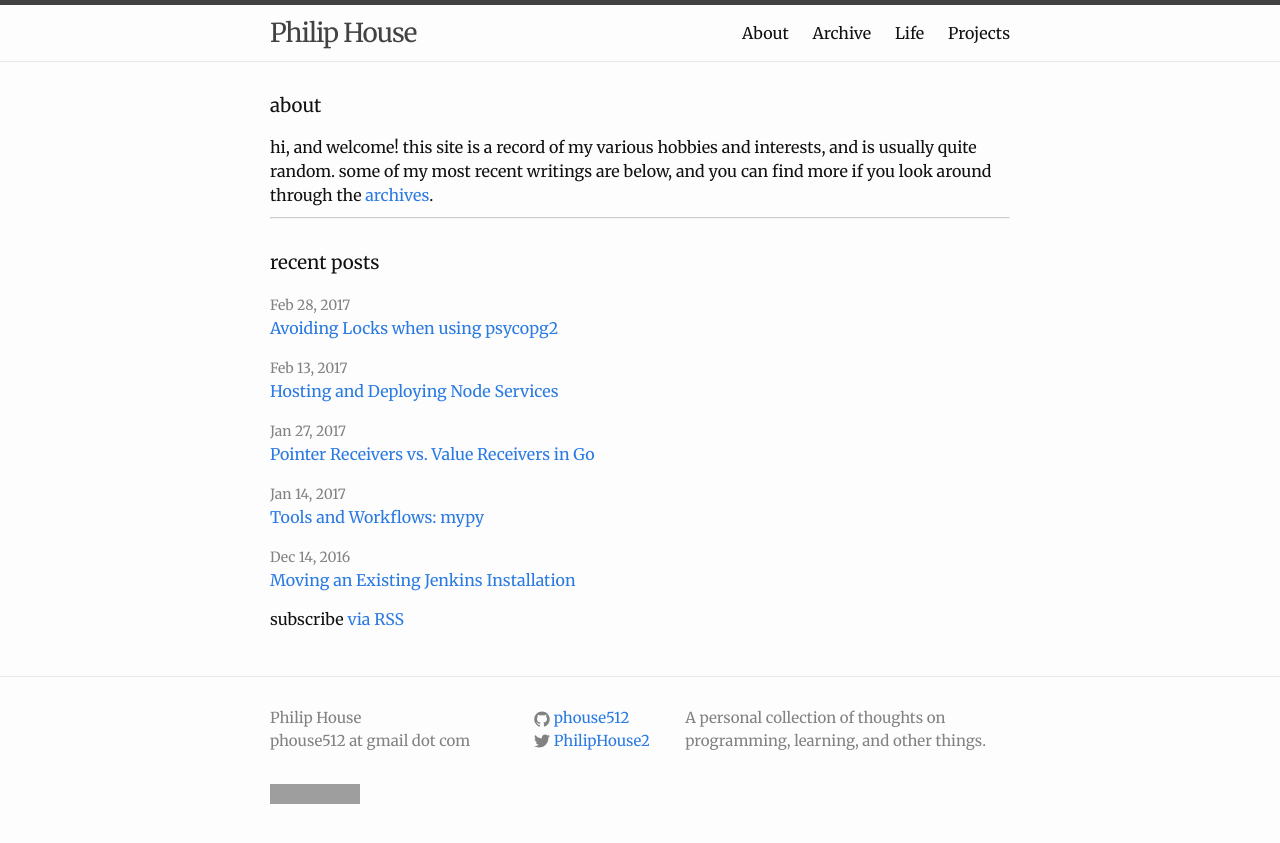
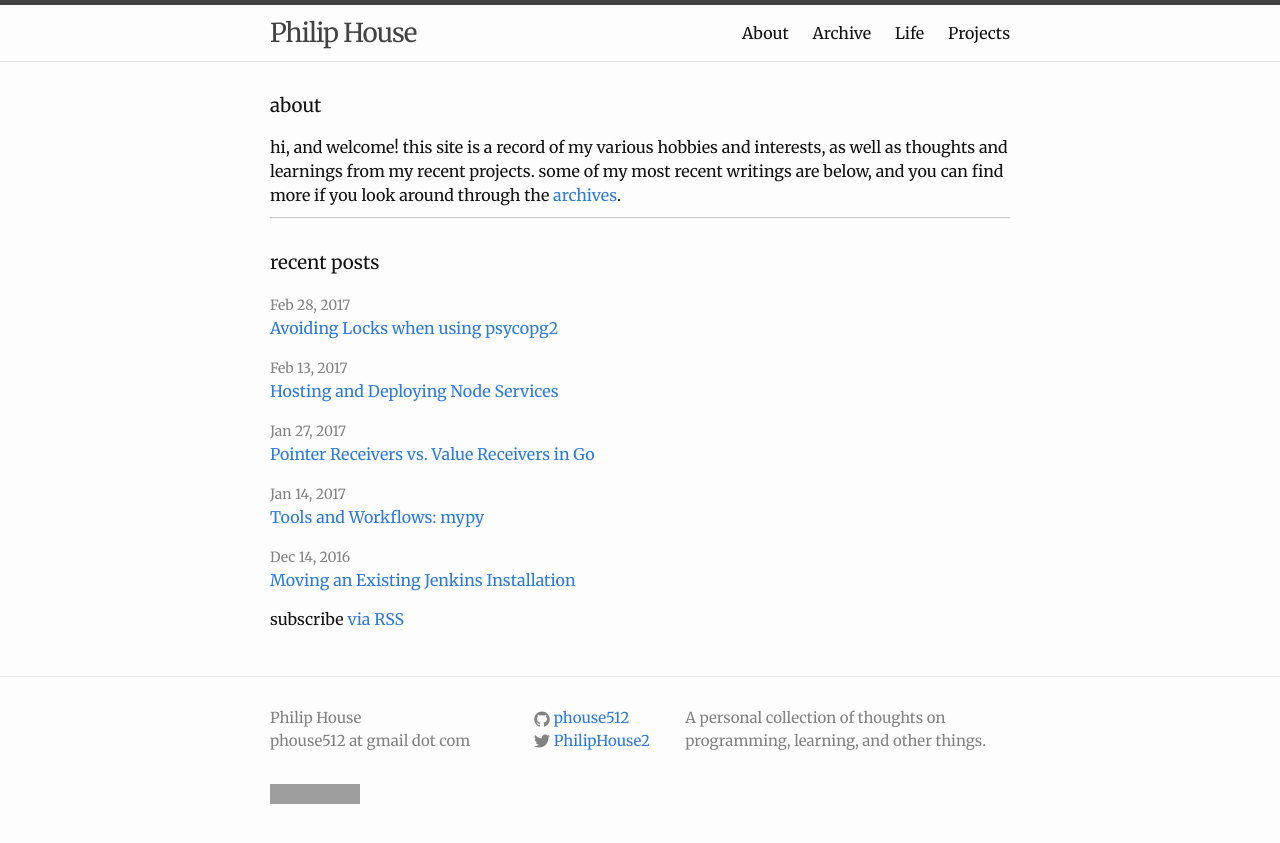
Before and after one commit to phouse512/blog, a Jekyll site: the page built from index.html, in a window 1280 px wide. Shown: the top 843 px of the page. Built offline with Jekyll 4.4.1, drawn with Linux system fonts in a browser that asks for light colours; a script that is not in the unit is left out; comment, search, counter and statistics services are not loaded; grey boxes are pictures that could not be loaded.

Commit message:
updating home page

```diff
--- a/index.html
+++ b/index.html
@@ -5,7 +5,7 @@ layout: default
 <div class="home">
 
     <h3>about</h3>
-    hi, and welcome! this site is a record of my various hobbies and interests, and is usually quite random. some of my most recent writings are below, and you can find more if you look around through the <a href="/archive/">archives</a>.
+    hi, and welcome! this site is a record of my various hobbies and interests, as well as thoughts and learnings from my recent projects. some of my most recent writings are below, and you can find more if you look around through the <a href="/archive/">archives</a>.
 
   <hr style="margin-top: 10px; opacity: .5;" />
   <h3 class="page-heading">recent posts</h3>
```
